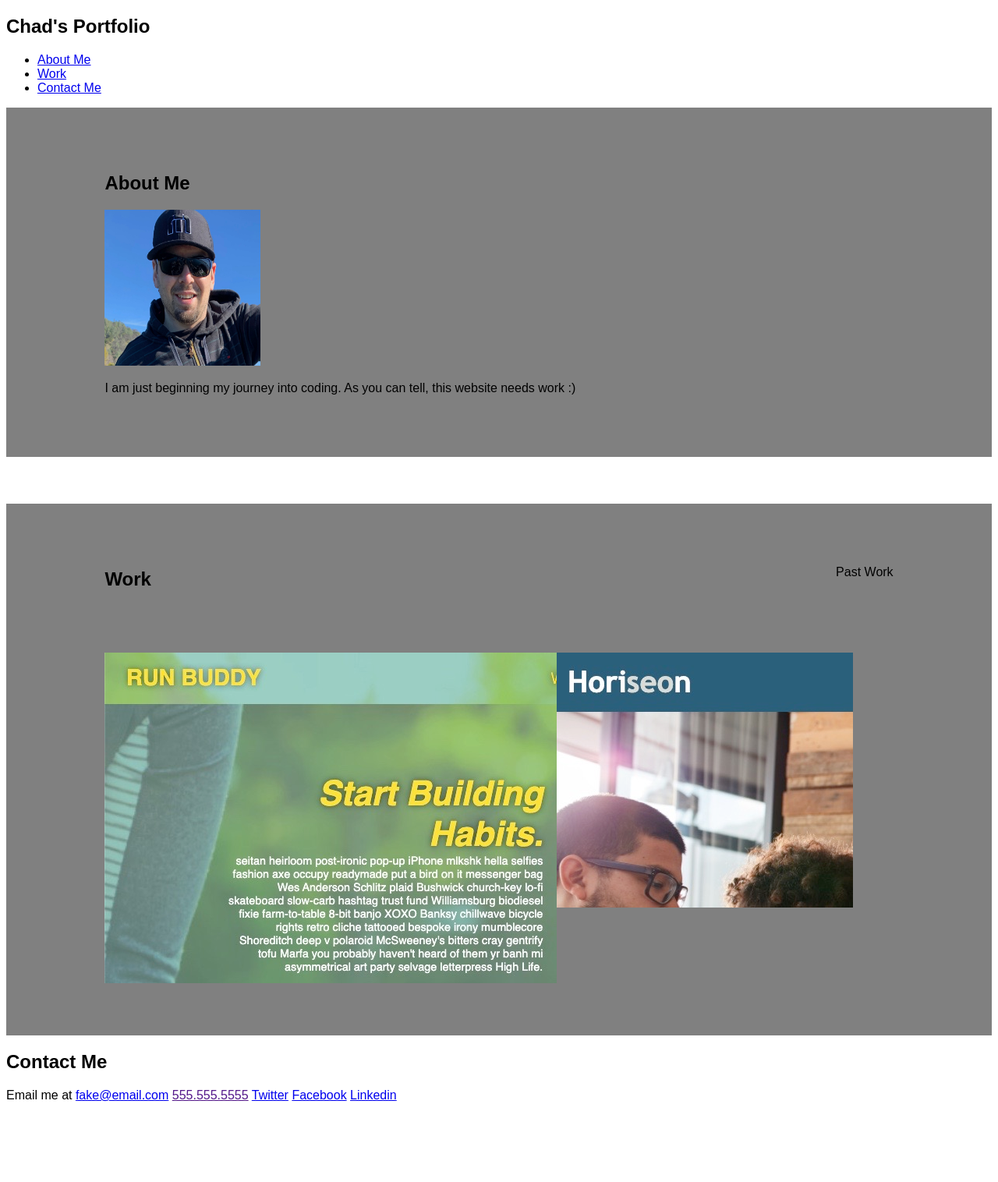
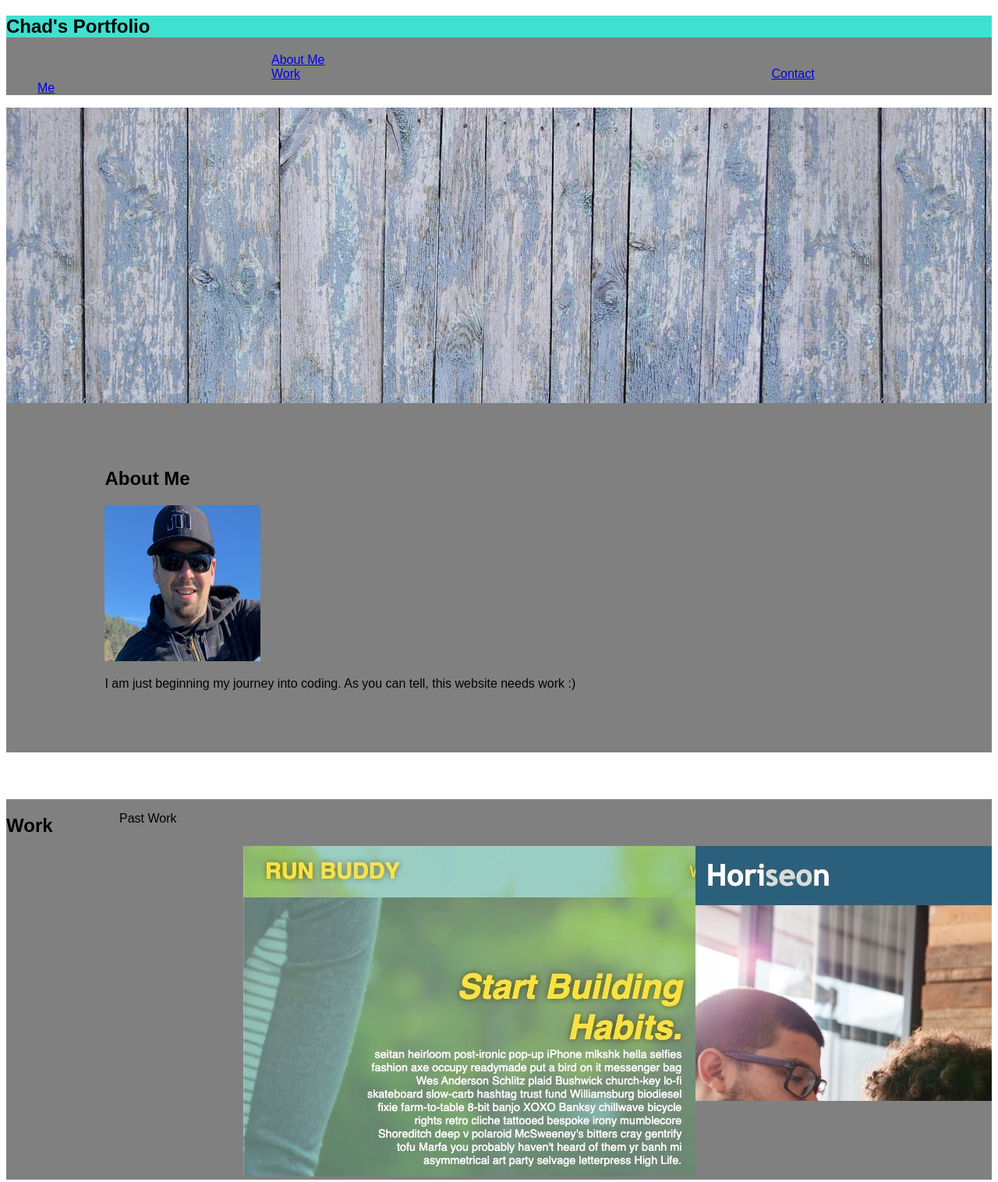
Before and after one commit to cmike212348/myportfolio, a plain HTML site: page index.html in a window 1280 px wide. Shown: the top 1516 px of the page at 78% size. Before the commit the page ends 1430 px from the top, so only its background shows below. Drawn offline with Linux system fonts and the light colour scheme.

Commit message:
adds css

```diff
--- a/index.html
+++ b/index.html
@@ -18,12 +18,12 @@
     </nav>
     <header>
     </header>
-    <section id="about-me" class="about container">
+    <section id="about-me" class="container">
       <h2>About Me</h2>
       <img class="profile-img" src="assets/images/headshot2.jpeg" alt="Chad">
       <p>I am just beginning my journey into coding. As you can tell, this website needs work :)</p>
     </section>
-    <section id="work" class="work container">
+    <section id="work" class="work">
       <h2>Work</h2>
       <p>Past Work</p>
       <div class="work">
--- a/style.css
+++ b/style.css
@@ -1,17 +1,28 @@
-.nav {
+nav {
     background-color: grey;
 }
-
-.body {
+nav ul li {
+    display: inline;
+    margin: 300px;
+    justify-items: right;
+}
+h1 {
+    background-color: turquoise;
+    background-size: cover;
+}
+nav a:hover {
+    color: turquoise;
+}
+body {
     font-family: Nunito, sans-serif;
 }
 
-.header {
-    background-image: url(./images/wood.jpg);
+header {
+    background-image: url(assets/images/wood.jpg);
     font-size: 25px;
     padding: 15% 10%;
 }
-.header {
+header {
     display: block;
 }
 .body {
@@ -36,12 +47,11 @@ section {
 .body {
     font-family: Nunito, sans-serif;
 }
-.footer {
+footer {
     background-color: grey;
+    justify-content: center;
 }
-.footer {
-    display: block;
-}
+
 .body {
     font-family: Nunito, sans-serif;
 }
@@ -57,14 +67,10 @@ section {
     width: 200px;
 
 }
-    .container {
-        text-align: left;
-        padding: 5% 10%;
-    }
-    body {
+body {
         font-family: Nunito, sans-serif;
     }
-    .h2 {
+.h2 {
         display: block;
         font-size: 1.5em;
         margin-block-start: 0.83em;
@@ -73,18 +79,14 @@ section {
         margin-inline-end: 0px;
         font-weight: bold;
     }
-    .about {
+.container {
         background-size: cover;
         background-attachment: fixed;
         background-color: grey;
-    }
-    .container {
-        text-align: left;
-        padding: 5% 10%;
-    }
-    section {
+}
+section {
         display: block;
     }
-    body {
+body {
         font-family: Nunito, sans-serif;
     }
```
Also changed, not shown: assets/images/wood.jpg (added).
